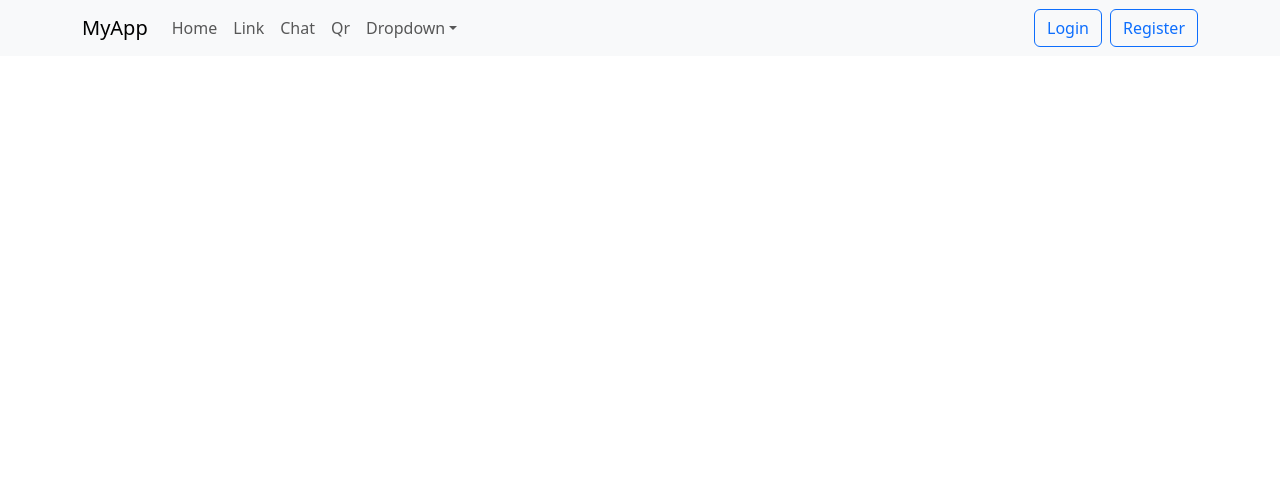
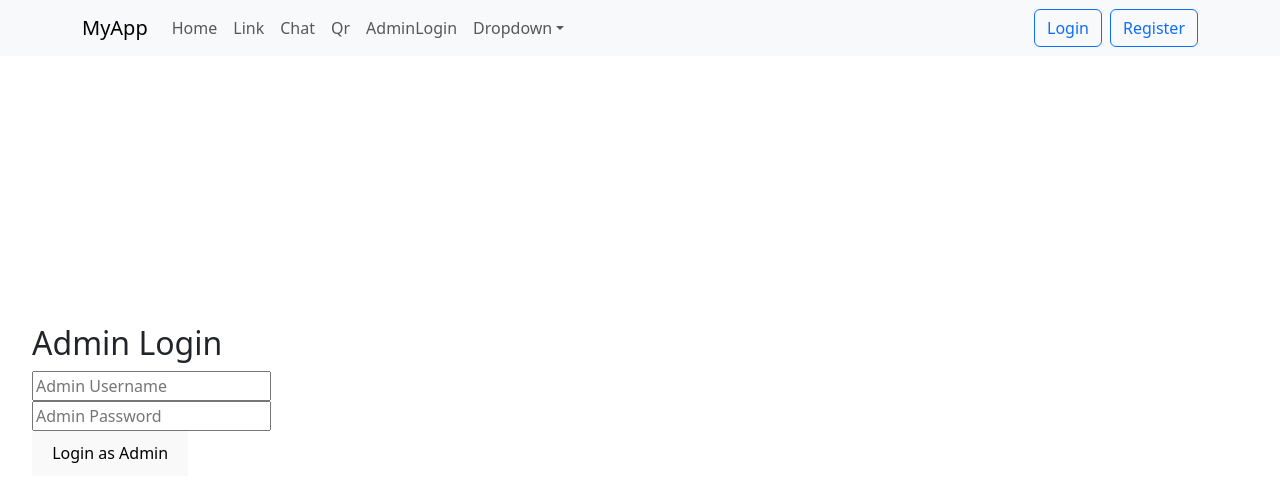
Before and after one commit to nottejas/NomuraHackathon, a React (Vite) app in the folder frontend/: page /admin-login in a window 1280 px wide. Shown: the top 502 px of the page. Built offline with nearby package versions, Linux system fonts and the light colour scheme.

Commit message:
added admin page

```diff
--- a/frontend/src/App.jsx
+++ b/frontend/src/App.jsx
@@ -5,6 +5,8 @@ import RegisterForm from './components/RegisterForm';
 import BasicExample from './components/BasicExample';
 import Chatbot from './components/Chatbot';
 import Qr from './components/Qr';
+import AdminLogin from './pages/AdminLogin';
+import AdminDashboard from './pages/AdminDashboard';
 
 function App() {
   return (
@@ -16,6 +18,8 @@ function App() {
         <Route path="/register" element={<RegisterForm />} />
         <Route path='/chat' element={<Chatbot />} />
         <Route path='/qr' element={<Qr />}/>
+        <Route path='/admin-login'element={<AdminLogin />} />
+        <Route path='/admin-dashboard' element={<AdminDashboard />} />
       </Routes>
     </Router>
   );
--- a/frontend/src/components/BasicExample.jsx
+++ b/frontend/src/components/BasicExample.jsx
@@ -16,6 +16,7 @@ function BasicExample() {
             <Nav.Link as={Link} to="/link">Link</Nav.Link>
             <Nav.Link as={Link} to="/chat">Chat</Nav.Link>
             <Nav.Link as={Link} to="/qr">Qr</Nav.Link>
+            <Nav.Link as={Link} to="/admin-login">AdminLogin</Nav.Link>
             <NavDropdown title="Dropdown" id="basic-nav-dropdown">
               <NavDropdown.Item as={Link} to="/action1">Action</NavDropdown.Item>
               <NavDropdown.Item as={Link} to="/action2">Another action</NavDropdown.Item>
--- /dev/null
+++ b/frontend/src/pages/AdminDashboard.jsx
@@ -0,0 +1,15 @@
+// pages/AdminDashboard.jsx
+import React from 'react';
+
+function AdminDashboard() {
+  const admin = JSON.parse(localStorage.getItem('admin'));
+
+  return (
+    <div style={{ padding: '2rem' }}>
+      <h1>Welcome, {admin?.username || 'Admin'}!</h1>
+      <p>This is your dashboard.</p>
+    </div>
+  );
+}
+
+export default AdminDashboard;
--- /dev/null
+++ b/frontend/src/pages/AdminLogin.jsx
@@ -0,0 +1,51 @@
+// pages/AdminLogin.jsx
+import React, { useState } from 'react';
+import { useNavigate } from 'react-router-dom';
+
+function AdminLogin() {
+  const [username, setUsername] = useState('');
+  const [password, setPassword] = useState('');
+  const navigate = useNavigate();
+
+  const handleAdminLogin = async (e) => {
+    e.preventDefault();
+
+    const response = await fetch('http://localhost:5000/api/auth/admin-login', {
+      method: 'POST',
+      headers: { 'Content-Type': 'application/json' },
+      body: JSON.stringify({ username, password }),
+    });
+
+    const data = await response.json();
+
+    if (data.success) {
+      localStorage.setItem('admin', JSON.stringify({ username }));
+      navigate('/admin-dashboard');
+    } else {
+      alert(data.msg);
+    }
+  };
+
+  return (
+    <form onSubmit={handleAdminLogin} style={{ padding: '2rem' }}>
+      <h2>Admin Login</h2>
+      <input
+        type="text"
+        placeholder="Admin Username"
+        value={username}
+        onChange={(e) => setUsername(e.target.value)}
+        required
+      /><br />
+      <input
+        type="password"
+        placeholder="Admin Password"
+        value={password}
+        onChange={(e) => setPassword(e.target.value)}
+        required
+      /><br />
+      <button type="submit">Login as Admin</button>
+    </form>
+  );
+}
+
+export default AdminLogin;
```
Also changed, not shown: 1 other file (tests, documents, lock files or other folders).
